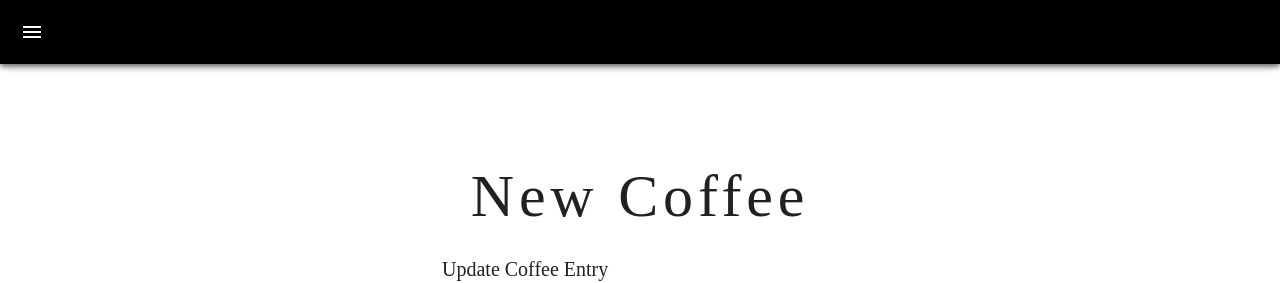
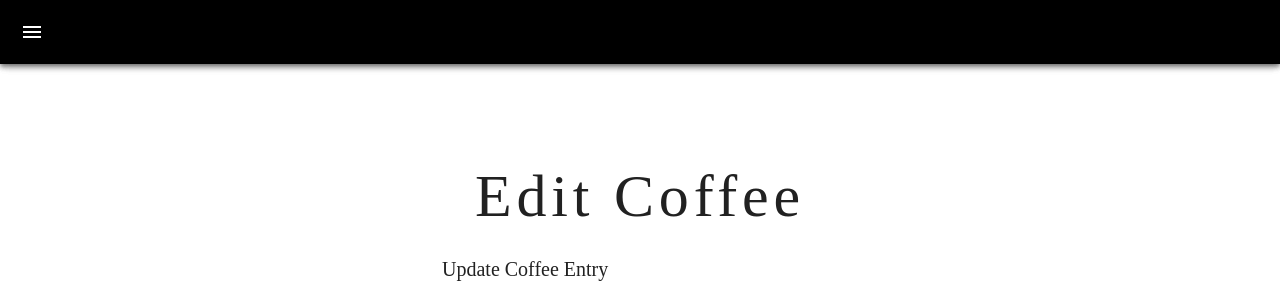
Before and after one commit to eoinmoney78/teamGit, a React (Create React App) app in the folder Expressonist/client/: page /add-coffee in a window 1280 px wide. Shown: the top 283 px of the page. Built offline with nearby package versions, Linux system fonts and the light colour scheme.

Commit message:
eoin-monday-update

```diff
--- a/Expressonist/client/src/App.jsx
+++ b/Expressonist/client/src/App.jsx
@@ -81,7 +81,7 @@ function App() {
         <nav>
           <TemporaryDrawer setSessionToken={setSessionToken}>{sessionToken && <Logout setSessionToken={setSessionToken}/>}</TemporaryDrawer>
           </nav>
-      {/* There are three routes defined: one for the authentication page, one for the dashboard page, and one for the add-coffee page. */}
+      {/* There are five routes defined: one for the authentication page, one for the dashboard page, home,and one for the add-coffee page and editcoffeepage. */}
 
       <Routes>
         <Route path="/" element={<Auth updateToken={updateToken} />} />
--- a/Expressonist/client/src/components/coffee/CoffeePage.jsx
+++ b/Expressonist/client/src/components/coffee/CoffeePage.jsx
@@ -5,14 +5,27 @@ import { baseURL } from '../../environment';
 import TemporaryDrawer from '../layout/TemporaryDrawer';
 import CoffeeForm from './CoffeeForm';
 
+
+
 const CoffeePage = (params) => {
+// formValues stores and Updates the current value of a form, and setFormValues function is used to update the form values when the user types in new info.
   const [formValues, setFormValues] = useState({});
+
   const { id } = useParams();
 
+
+  // useEffect called whenever the id or params.method values change, and it calls the fetchCoffee function to retrieve data for a specific coffee entry.
+
   useEffect(() => {
+    fetchCoffee();
+  }, [id, params.method]);
+
+
+  //  fetches data for a specific coffee entry using a GET request and the id and params.method
   const fetchCoffee = async () => {
     try {
-        if(params.method === 'PUT') {
+      // if it's a (PUT) the user is trying to edit so it send to specific endpoint for updating a coffee
+      if (params.method === 'PUT') {
         const url = `${baseURL}/coffee/${id}`;
         const response = await fetch(url, {
           headers: new Headers({
@@ -20,7 +33,10 @@ const CoffeePage = (params) => {
           }),
           method: 'GET'
         });
+
         const data = await response.json();
+console.log(data);
+
         if (!response.ok) {
           throw new Error(data.message || 'Failed to fetch coffee entry');
         }
@@ -31,10 +47,10 @@ const CoffeePage = (params) => {
       console.error('Error fetching coffee entry:', error);
     }
   };
-    fetchCoffee();
-  }, [id,params.method]);
 
+// initializes  method, url, initialValues, errorMessage to be used if params.method value is POST which means the user is creating a new coffee plus set the url to an endpoint that will create a new coffee , should also set the some default values
 let method, url, initialValues, errorMessage;
+
   if(params.method === 'POST') {
     method = 'POST';
     url = `${baseURL}/coffee`;
@@ -55,12 +71,14 @@ const CoffeePage = (params) => {
       rdt:false,
       notes:'',
       img:''
-    }
+    };
     errorMessage = 'Error adding coffee entry:';
   } else if (params.method === 'PUT') {
     method = 'PUT';
     url = `${baseURL}/coffee/${id}`;
-    initialValues = formValues; // Pass the retrieved coffee data as initial values
+    initialValues = formValues;
+    console.log('InitialValues:' , initialValues);
+     // Pass the retrieved coffee data as initial values
     errorMessage = 'Error updating coffee entry:';
   }
 
@@ -68,7 +86,7 @@ const CoffeePage = (params) => {
     <Container maxWidth="xs">
       <TemporaryDrawer />
       <Typography variant="h2" component="h1" align="center" gutterBottom>
-        New Coffee
+        Edit Coffee
       </Typography>
       <CoffeeForm
         method={method}
@@ -87,105 +105,5 @@ const CoffeePage = (params) => {
   );
 };
 
+
 export default CoffeePage;
-
-
-
-
-// import React, { useEffect, useState } from 'react';
-// import { Container, Typography, Box, Button } from '@mui/material';
-// import { Link, useParams } from 'react-router-dom';
-// import { baseURL } from '../../environment';
-// import TemporaryDrawer from '../layout/TemporaryDrawer';
-// import CoffeeForm from './CoffeeForm';
-
-
-// const CoffeePage = (params) => {
-//   // Initialize the form values state with an empty object
-//   const [formValues, setFormValues] = useState({});
-//   const { id } = useParams();
-
-//   // Get the coffee data from the server using a GET request when the component mounts
-//   useEffect(() => {
-//     const fetchCoffee = async () => {
-//       try {
-//         if(params.method==='PUT') {
-//           const url = `${baseURL}/coffee/${id}`;
-//           const response = await fetch(url, {
-//           headers: new Headers({
-//             'Authorization': `${localStorage.getItem('token')}`,
-//           }),
-//           method: 'GET'
-//         });
-//         const data = await response.json();
-//         if (!response.ok) {
-//           throw new Error(data.message || 'Failed to fetch coffee entry');
-//         }
-
-//         // Set the form values state with the retrieved coffee data
-//         setFormValues(data.coffeeEntry);
-//         }
-
-//       } catch (error) {
-//         console.error('Error fetching coffee entry:', error);
-//       }
-//     };
-//     fetchCoffee();
-//   }, [id,params.method]);
-
-//   let method, url, initialValues, errorMessage;
-//   if(params.method === 'POST') {
-//     method = 'POST';
-//     url = `${baseURL}/coffee`;
-//     initialValues = {
-//       roaster:'',
-//       coffee:'',
-//       process:'',
-//       variety:'',
-//       elevation:'',
-//       roast:'',
-//       inWeight:'',
-//       outWeight:'',
-//       time:'30',
-//       grind:'',
-//       temp:'200',
-//       wedge:'',
-//       wdt:false,
-//       rdt:false,
-//       notes:'',
-//       img:''
-//     }
-//     errorMessage = 'Error adding coffee entry:';
-//   } else if (params.method === 'PUT') {
-
-
-//     method = 'PUT';
-//     url = `${baseURL}/coffee/${id}`;;
-//     initialValues = {formValues}
-//     errorMessage = 'Error updating coffee entry:';
-//   }
-
-//   return (
-//     <Container maxWidth="xs">
-//       <TemporaryDrawer />
-//       <Typography variant="h2" component="h1" align="center" gutterBottom>
-//         New Coffee
-//       </Typography>
-//       <CoffeeForm
-//         method={method}
-//         url={url}
-//         initialValues={initialValues}
-//         errorMessage={errorMessage}
-//       />
-//       <Box sx={{ display: 'flex', justifyContent: 'flex-start', marginTop: '1rem' }}>
-//         <Link to="/dashboard">
-//           <Button variant="contained" color="primary">
-//             Return to Dashboard
-//           </Button>
-//         </Link>
-//       </Box>
-//     </Container>
-//   );
-// };
-
-// export default CoffeePage;
--- a/Expressonist/client/src/components/layout/TemporaryDrawer.js
+++ b/Expressonist/client/src/components/layout/TemporaryDrawer.js
@@ -65,7 +65,7 @@ const DrawerHeader = styled('div')(({ theme }) => ({
 
 export default function TemporaryDrawer({ sessionToken, setSessionToken }) {
   const theme = useTheme();
-  console.log(theme);
+
   const [open, setOpen] = React.useState(false);
 
   const handleDrawerOpen = () => {
```
Also changed, not shown: Expressonist/client/src/components/dashboard/Dashboard.jsx (+11 -1 lines). Lines whose indentation alone changed are shown as unchanged.
